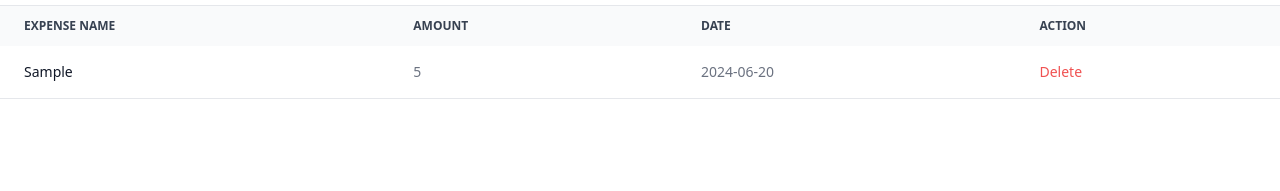
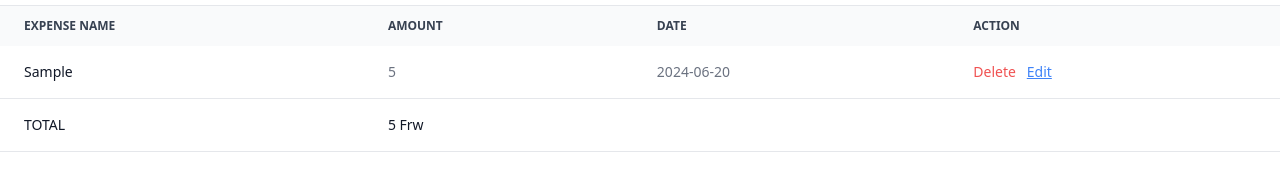
Before and after one commit to iAmNsengi/Expense-Tracker, a website: page index.html in a window 1280 px wide. Both pictures are taken after typing "Sample", "5" into the empty fields and a click on the button "Add Expense". Shown: the part 257-448 px from the top of the page. Drawn offline with nearby package versions, Linux system fonts and the light colour scheme; no server answers.

Commit message:
feat: edit and sum functionalities

```diff
--- a/src/components/main.js
+++ b/src/components/main.js
@@ -5,6 +5,7 @@ function main() {
     setTrackerItems()
     getJoke()
     const trackerForm = document.querySelector('#trackerForm')
+
     trackerForm.addEventListener('submit', (e) => {
         e.preventDefault();
         const formData = new FormData(trackerForm)
@@ -23,13 +24,13 @@ function main() {
     }, 1000)
 }
 
-
 function setTrackerItems() {
     const tBody = document.querySelector('#tableBody')
     tBody.innerHTML = ""
     if (JSON.parse(localStorage.getItem('trackerData'))) {
-        let counter = 0;
+        let counter = 0, sumAmount = 0;
         for (item of storageData) {
+            sumAmount += parseFloat(item.price)
             tBody.innerHTML +=
                 `<tr class="bg-white border-b dark:bg-gray-800 dark:border-gray-700">
                 <th scope="row" class="px-6 py-4 font-medium text-gray-900 whitespace-nowrap dark:text-white">
@@ -39,16 +40,24 @@ function setTrackerItems() {
                 <td class="px-6 py-4">${item.date}</td>
                 <td class="px-6 py-4">
                     <a class="text-red-500 delete-btn cursor-pointer" data-id="${counter}">Delete</a>
+                    &nbsp; <a class="text-blue-500 underline edit-btn cursor-pointer" data-id="${counter}">Edit</a>
                 </td>
             </tr>`;
             counter++
         }
+        document.querySelector('.sumAmount').innerHTML = `${sumAmount} Frw`
+
     }
     document.querySelectorAll('.delete-btn').forEach(button => {
         button.addEventListener('click', (e) => {
             const id = e.target.getAttribute('data-id');
-            console.log(id)
             deleteItem(id);
+        });
+    });
+    document.querySelectorAll('.edit-btn').forEach(button => {
+        button.addEventListener('click', (e) => {
+            const id = e.target.getAttribute('data-id');
+            editItem(id);
         });
     });
 }
@@ -58,6 +67,14 @@ function deleteItem(id) {
     console.log(storageData)
     localStorage.setItem('trackerData', JSON.stringify(storageData));
     setTrackerItems();
+}
+function editItem(id) {
+    let data = storageData[id]
+    document.querySelector('input[name="expense"]').value = data.expense
+    document.querySelector('input[name="price"]').value = data.price
+    deleteItem(id);
+
+
 }
 
 function getJoke() {
--- a/src/components/tracker.html
+++ b/src/components/tracker.html
@@ -27,6 +27,8 @@
         Add Expense
       </button>
     </form>
+  </div>
+
   <table
     class="w-full text-sm my-2 text-left rtl:text-right text-gray-500 dark:text-gray-400"
   >
@@ -42,6 +44,19 @@
     </thead>
 
     <tbody id="tableBody"></tbody>
+    <tr class="bg-white border-b dark:bg-gray-800 dark:border-gray-700">
+      <td
+        scope="row"
+        class="px-6 py-4 font-medium text-gray-900 whitespace-nowrap dark:text-white"
+      >
+        TOTAL
+      </td>
+      <td
+        scope="row"
+        class="px-6 sumAmount py-4 font-medium text-gray-900 whitespace-nowrap dark:text-white"
+      >
+        0.00 Frw
+      </td>
+    </tr>
   </table>
-  </div>
 </section>
```
Lines whose indentation alone changed are shown as unchanged.
